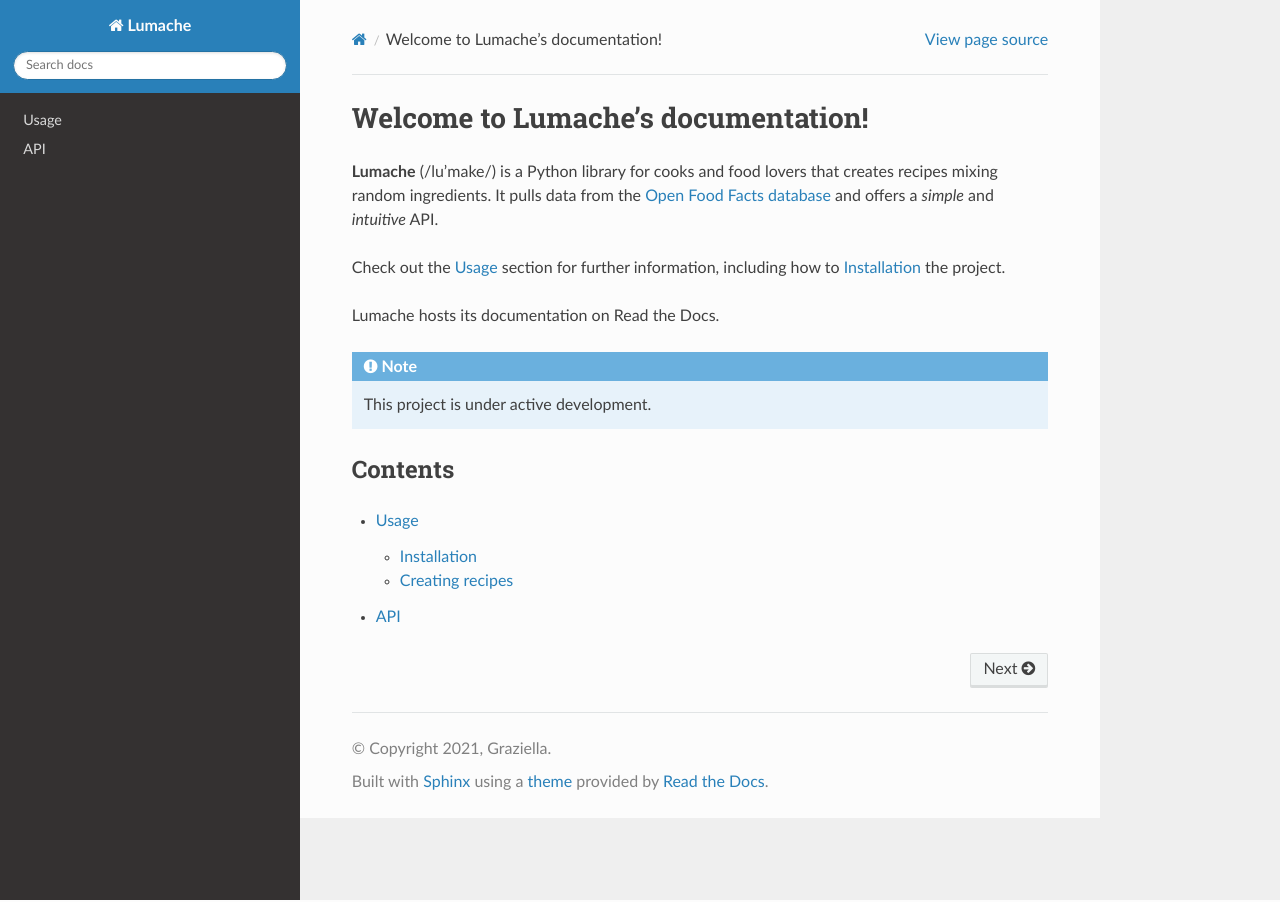
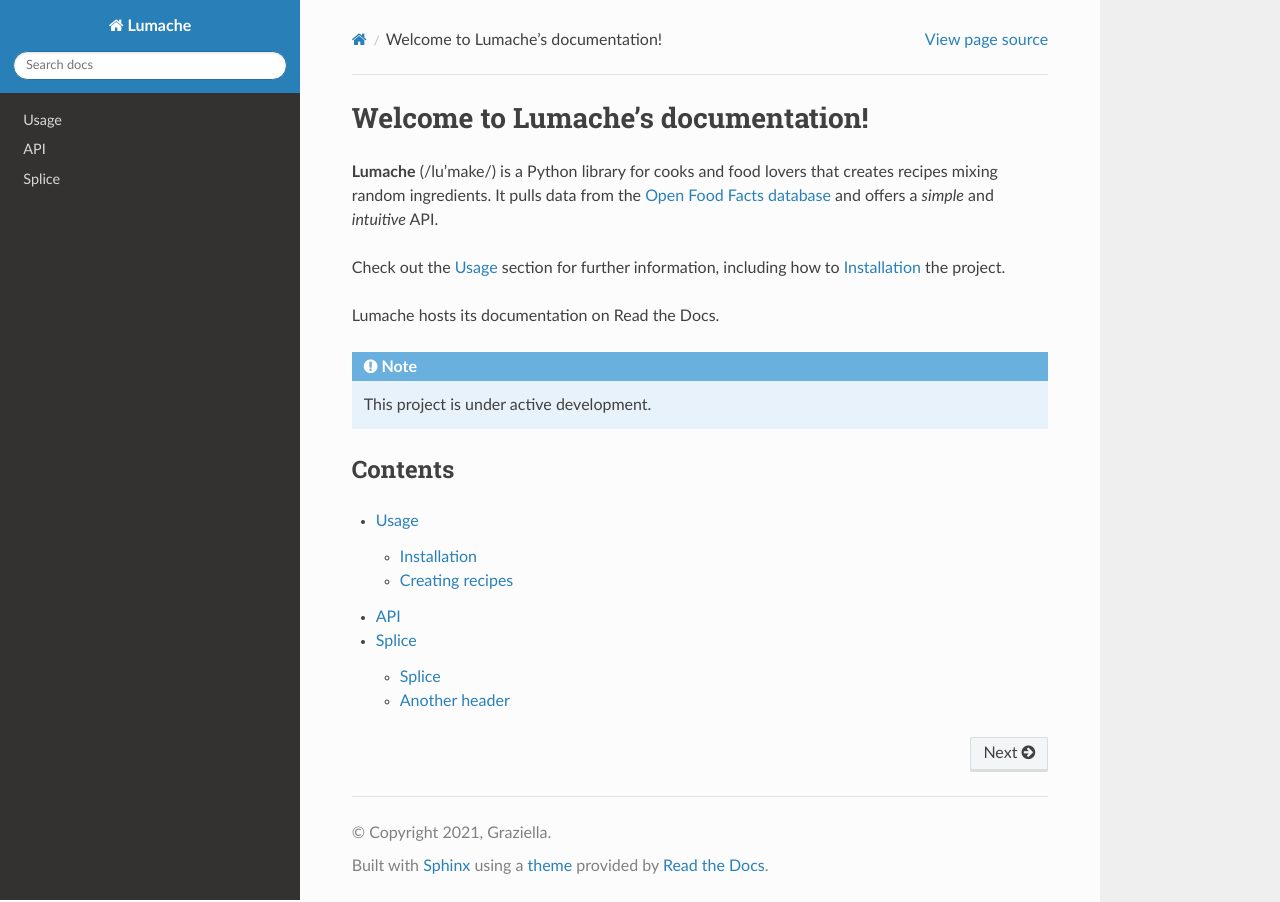
Before and after one commit to PhoevosA/rtd-tuorial, a Sphinx documentation site: the page built from docs/source/index.rst, in a window 1280 px wide. Built offline with Sphinx 7.4.7 and the Read the Docs theme 3.1.0, drawn with Linux system fonts in a browser that asks for light colours.

Commit message:
Update test.rst

```diff
--- a/docs/source/test.rst
+++ b/docs/source/test.rst
@@ -1,3 +1,18 @@
 Splice
+======
 
 .. _splice:
+
+Splice
+------
+
+text goes here
+
+.. codeblock:: console
+
+  codeblock
+
+Another header
+--------------
+
+more text
```
